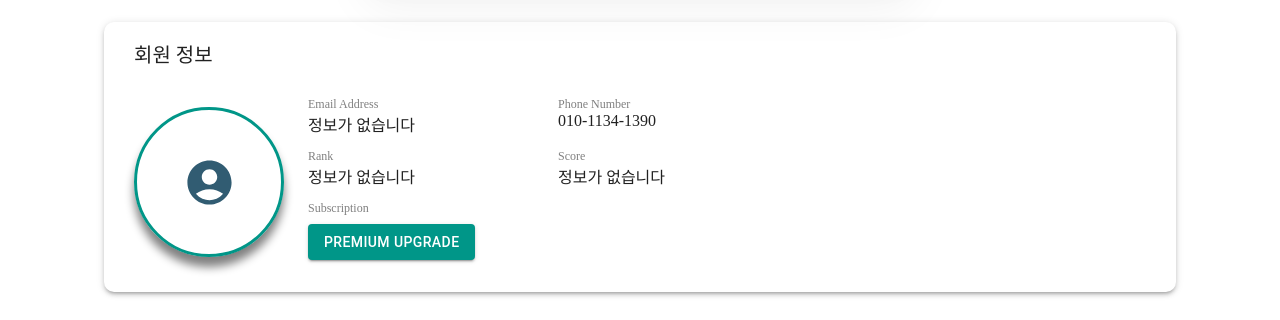
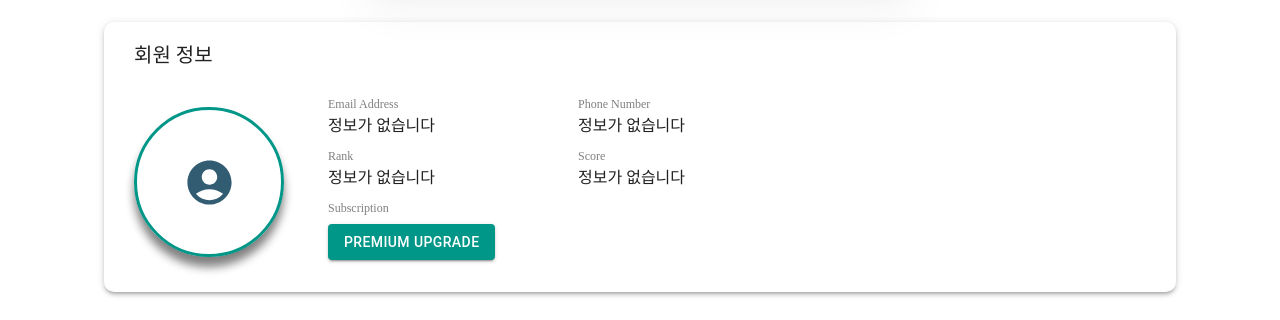
Before and after one commit to 2021-Techeer-teamC/MATHRONE_Frontend, a React (Create React App) app: page /profile in a window 1280 px wide. Shown: the part 183-503 px from the top of the page. Built offline with nearby package versions, Linux system fonts and the light colour scheme; no server answers; a web font is replaced by a local one.

Commit message:
refactor: change css to style.ts for styled-components

```diff
--- a/src/pages/Profile/index.tsx
+++ b/src/pages/Profile/index.tsx
@@ -1,7 +1,7 @@
 import { useEffect, useState } from 'react';
 import { observer } from 'mobx-react-lite';
 import { useStore } from '../../store';
-import { Button, Grid, Container, IconButton } from '@mui/material';
+import { Grid, Container, IconButton } from '@mui/material';
 import ModeEditIcon from '@mui/icons-material/ModeEdit';
 import Header from '../../components/Header';
 import NavBar from '../../components/NavBar/index.js';
@@ -12,14 +12,14 @@ import AccountCircleIcon from '@mui/icons-material/AccountCircle';
 import WorkbookSection from './section/WorkbookSection';
 import ProblemSection from './section/ProblemSection';
 import { FlexDiv } from '../../components/shared-style';
-import { ProfileImgDiv } from './style';
-import './style.css';
+import { formatPhoneNumber } from '../../utils/StringFormatter';
+import { ProfileImgDiv, SubscriptionBtn, ProfileInfoBox } from './style';
 
 const ProfilePage = observer(() => {
   const { userStore, workbookStore, problemStore } = useStore();
   const { account, getProfile } = userStore;
-  const { triedWorkbooks, starWorkbooks, getStarWorkbook, getTriedWorkbook } = workbookStore;
-  const { getTriedProblems, triedProblems } = problemStore;
+  const { getStarWorkbook, getTriedWorkbook } = workbookStore;
+  const { getTriedProblems } = problemStore;
   const [ showImgEditBtn, setShowImgEditBtn ] = useState<boolean>(false);
 
   useEffect(() => {
@@ -48,7 +48,7 @@ const ProfilePage = observer(() => {
               <Grid item xs={12} md={12} container justifyContent="flex-start">
                 <Subtitle>회원 정보</Subtitle>
               </Grid>
-              <Grid item className="profile-img-grid">
+              <Grid item>
                 <ProfileImgDiv onMouseOver={() => handleProfileMouseHover(true)} onMouseLeave={() => handleProfileMouseHover(false)}>
                   {account.profileImg ? (
                     <img
@@ -56,7 +56,7 @@ const ProfilePage = observer(() => {
                       src={'https://encrypted-tbn0.gstatic.com/images?q=tbn:ANd9GcSR6DPolDNEPEtY6CSsYjEZqjGlbZDjvJIOwg&usqp=CAU'}
                     />
                   ) : (
-                    <AccountCircleIcon className="profile-icon" />
+                    <AccountCircleIcon className="profile__icon" />
                   )}
                   {showImgEditBtn &&
                     <IconButton className="profile__button--edit" aria-label="delete" size="small">
@@ -65,7 +65,7 @@ const ProfilePage = observer(() => {
                   }
                 </ProfileImgDiv>
               </Grid>
-              <Grid item xs={12} md={6} className="profile__info">
+              <ProfileInfoBox item xs={12} md={6}>
                 <FlexDiv>
                   <div className="first__col">
                     <label>Email Address</label>
@@ -73,8 +73,7 @@ const ProfilePage = observer(() => {
                   </div>
                   <div>
                     <label>Phone Number</label>
-                    {/* <p>{account.phoneNum}</p> */}
-                    <p>010-1134-1390</p>
+                    <p>{account.phoneNum? formatPhoneNumber(account.phoneNum) : '정보가 없습니다'}</p>
                   </div>
                 </FlexDiv>
                 <FlexDiv>
@@ -94,18 +93,17 @@ const ProfilePage = observer(() => {
                       account.premium?
                         <p>...구독 정보...</p>
                       : <p>
-                          <Button
-                            className="profile__subscription__button"
+                          <SubscriptionBtn
                             variant="contained"
                             onClick={handleUpgradeClick}
                           >
                             Premium Upgrade
-                          </Button>
+                          </SubscriptionBtn>
                       </p>
                     }
                   </div>
                 </FlexDiv>
-              </Grid>
+              </ProfileInfoBox>
             </Grid>
           }
         />
--- a/src/pages/Profile/style.css
+++ /dev/null
@@ -1,46 +0,0 @@
-.profile-img-grid {
-  margin-top: auto !important;
-  margin-bottom: auto !important;
-}
-
-.profile__info {
-  font-family: "NotoSans-Medium";
-  box-sizing: border-box;
-  display: flex;
-  flex-flow: column wrap;
-  width: 100%;
-}
-
-.profile__info div {
-  margin-bottom: 5px;
-}
-
-.profile__info p {
-  margin: 0px;
-}
-
-.profile__info label {
-  color: rgb(0, 0, 0, 0.5);
-  margin: 0px;
-  font-size: 12px;
-}
-
-.profile__info--name {
-  font-size: 23px !important;
-  margin-bottom: 16px !important;
-}
-
-.profile__info--text {
-  font-size: 15px !important;
-  margin-bottom: 16px !important;
-}
-
-.profile__subscription__button {
-  margin-top: 8px !important;
-  background-color: #009688 !important;
-}
-
-.profile__subscription__button:hover {
-  background-color: #009688 !important;
-  opacity: 0.7;
-}
--- a/src/pages/Profile/style.ts
+++ b/src/pages/Profile/style.ts
@@ -1,5 +1,4 @@
-import styledc from 'styled-components';
-import { styled, Grid } from '@mui/material';
+import { styled, Grid, Button } from '@mui/material';
 
 export const ProfileImgDiv = styled(Grid)(
 	() => `
@@ -26,7 +25,7 @@ export const ProfileImgDiv = styled(Grid)(
 	  object-fit: cover;
 	}
 
-	.profile-icon {
+	.profile__icon {
 	  font-size: 53px !important;
 	  color: #315c72;
 	  margin: auto;
@@ -41,4 +40,41 @@ export const ProfileImgDiv = styled(Grid)(
 	}
 
 	`
+);
+
+export const ProfileInfoBox = styled(Grid)(
+	() => `
+	font-family: "NotoSans-Medium";
+	margin-left: 20px !important;
+	box-sizing: border-box;
+	display: flex;
+	flex-flow: column wrap;
+	width: 100%;
+
+	div {
+	  margin-bottom: 5px;
+	}
+
+	p {
+  	  margin: 0px;
+	}
+
+	label {
+	  color: rgb(0, 0, 0, 0.5);
+	  margin: 0px;
+	  font-size: 12px;
+	}
+	`
+);
+
+export const SubscriptionBtn = styled(Button)(
+	() => `
+    margin-top: 8px !important;
+    background-color: #009688 !important;
+
+	&:hover {
+	  background-color: #009688 !important;
+	  opacity: 0.7;
+	}
+	`
 )
--- /dev/null
+++ b/src/utils/StringFormatter.ts
@@ -0,0 +1,3 @@
+export const formatPhoneNumber = (number: string) => {
+	return `${number.substring(0, 3)}-${number.substring(3, 7)}-${number.substring(7, number.length)}`;
+}
```
